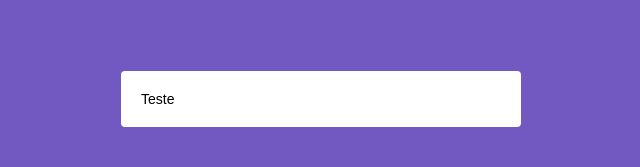
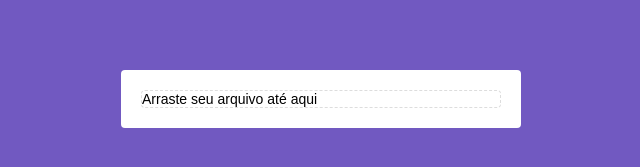
Before and after one commit to thiagoos16/up-files-frontend, a React (Create React App) app: page / in a window 1280 px wide. Shown: the part 301-468 px from the top of the page, without its empty margins (319-959 px from the left). Built offline with nearby package versions, Linux system fonts and the light colour scheme.

Commit message:
add upload component

```diff
--- a/package.json
+++ b/package.json
@@ -8,6 +8,7 @@
     "@testing-library/user-event": "^7.1.2",
     "react": "^16.13.1",
     "react-dom": "^16.13.1",
+    "react-dropzone": "^10.2.2",
     "react-scripts": "3.4.1",
     "styled-components": "^5.1.0"
   },
--- a/src/App.js
+++ b/src/App.js
@@ -3,12 +3,15 @@
 import GlobalStyle from './styles/global';
 import { Container, Content } from './styles';
 
+import Upload from "./components/Upload";
 
 class App extends Component {
   render() {
     return (
       <Container>
-        <Content> Teste </Content>
+        <Content>
+          <Upload />
+        </Content>
         <GlobalStyle />
       </Container>
     );
--- /dev/null
+++ b/src/components/Upload/index.js
@@ -0,0 +1,25 @@
+import React, { Component } from 'react';
+
+import Dropzone from 'react-dropzone';
+
+import { DropContainer, UploadMessage } from './styles';
+
+export default class Upload extends Component {
+  render() {
+    return (
+        <Dropzone accept="image/*" onDropAccepted={() => {}}>
+            {/* usa um um partner do react remder props, que é uma forma de passar o children com um função em vez de usar um <Element/> */}
+            { ({ getRootProps, getInputProps, isDragActive, isDragReject }) => (
+                <DropContainer
+                    { ... getRootProps() }
+                    isDragActive={isDragActive}
+                    isDragReject={isDragReject}
+                >
+                    <input { ... getInputProps()} />
+                    Arraste seu arquivo até aqui
+                </DropContainer>
+            )}
+        </Dropzone>
+    );
+  }
+}
--- /dev/null
+++ b/src/components/Upload/styles.js
@@ -0,0 +1,24 @@
+import styled, { css } from 'styled-components';
+
+const dragActive = css`
+  border-color: #78e5d5;
+`;
+
+const dragReject = css`
+  border-color: #e57878;
+`;
+
+export const DropContainer = styled.div.attrs({
+  className: "dropzone"
+})`
+  border: 1px dashed #ddd;
+  border-radius: 4px;
+  cursor: pointer;
+
+  transition: height 0.2s ease;
+
+  ${props => props.isDragActive && dragActive};
+  ${props => props.isDragReject && dragReject};
+`;
+
+export const UploadMessage = styled.p``;
```
Also changed, not shown: 1 other file (tests, documents, lock files or other folders).
